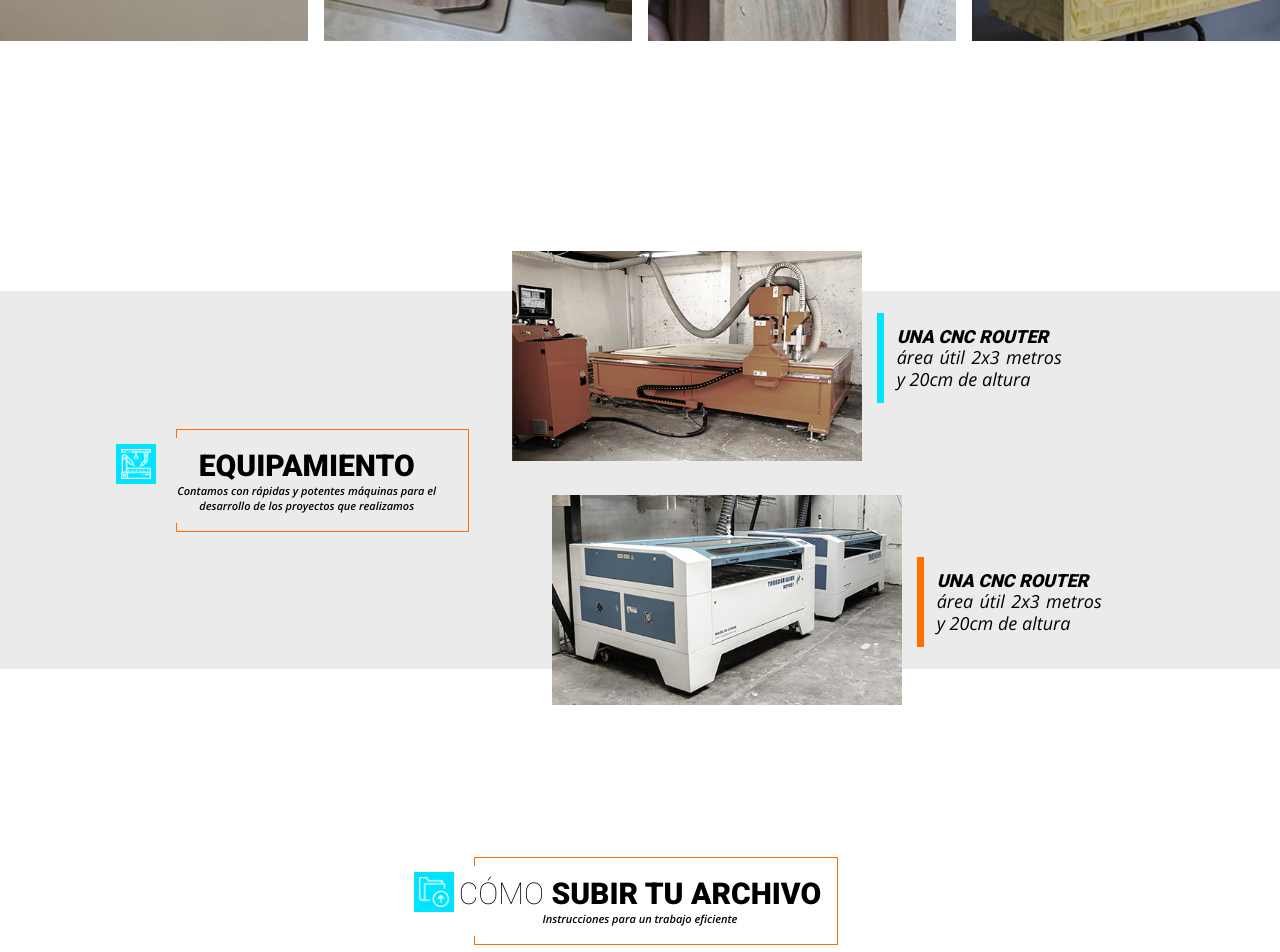
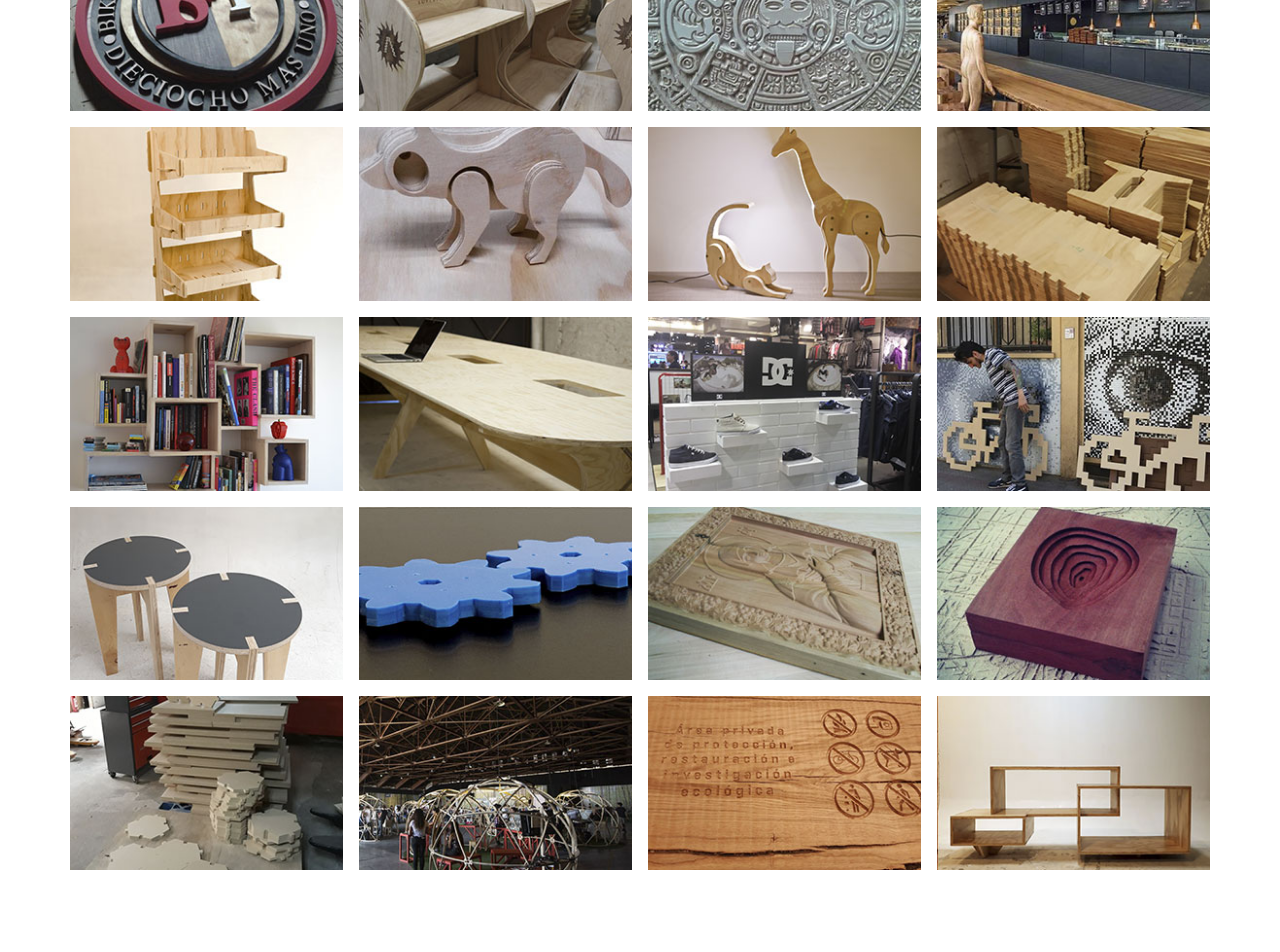
Before and after one commit to myrnaDev/orange, a React (Create React App) app: page / in a window 1280 px wide. Shown: the part 2240-3192 px from the top of the page. Built offline with nearby package versions, Linux system fonts and the light colour scheme.

Commit message:
box commit 3
Fixed hover for each box
Updated every image from box component

```diff
--- a/src/components/Box.js
+++ b/src/components/Box.js
@@ -4,33 +4,32 @@ import boxPhotos from './boxPhotos';
 
 function Box() {
   const boxPhotosArr = boxPhotos;
-  const [isHovered, setisHovered] = useState(false);
+  const [isHovered, setisHovered] = useState(-1);
 
-
-  function handleMouseEnter() {
-    setisHovered(true);
+  function handleMouseEnter(i) {
+    setisHovered(i);
   }
   function handleMouseLeave(index) {
-    setisHovered(false);
+    setisHovered(-1);
   }
 
   return (
     <>
-      {boxPhotosArr.map((boxP, index) => {
+      {boxPhotosArr.map((boxP, i) => {
         const { id, src, category, text } = boxP;
         return (
           <div className={`box ${category}`} key={id}>
-            <span className={"boxOverlay" + (isHovered ? " active" : "") } onMouseEnter={handleMouseEnter} onMouseLeave={handleMouseLeave}>
+            <span className={"boxOverlay" + (isHovered === i ? " active" : "") } onMouseEnter={()=> handleMouseEnter(i)} onMouseLeave={handleMouseLeave}>
               <span className="boxContent">
                 <span className="boxText">
                   {text}
                 </span>
                 <span className="boxIcon">
-                  <img src="../images/portfolio/more.png" alt="" />
+                  <img src="../images/portfolio/more.png" alt="más" />
                 </span>
               </span>
             </span>
-            <img src={src} alt="" />
+            <img src={src} alt={text} />
           </div>
         );
       })}
--- a/src/components/Nuestrotrabajo.css
+++ b/src/components/Nuestrotrabajo.css
@@ -1,12 +1,11 @@
 .boxGrid{
   display:grid;
-  grid-template-columns: repeat(auto-fit, minmax(250px, 1fr));
+  grid-template-columns: repeat(auto-fit, minmax(220px, 1fr));
   grid-column-gap: 1rem;
-  grid-row-gap:2rem;
+  grid-row-gap:0rem;
 }
 .boxGrid .box{
   width:100%;
-  height:30vh;
   object-fit: cover;
   margin:0 0 1rem 0;
 }
--- a/src/components/Nuestrotrabajo.js
+++ b/src/components/Nuestrotrabajo.js
@@ -18,8 +18,10 @@ function Nuestrotrabajo(){
           titlecolor="colorblack"
           subtitlecolor="colorblack"
         />
-        <div className="boxGrid">
-          <Box />
+        <div className="container">
+          <div className="boxGrid">
+            <Box />
+          </div>
         </div>
 
 
--- a/src/components/boxPhotos.js
+++ b/src/components/boxPhotos.js
@@ -46,6 +46,126 @@ const boxPhotos = [
     src: "../images/portfolio/t/router/router_02.jpg",
     category: "router",
     text: "Caja parlantes terciado"
+  },
+  {
+    id: 9,
+    src: "../images/portfolio/t/router/router_03.jpg",
+    category: "router",
+    text: "Carteles logos"
+  },
+  {
+    id: 10,
+    src: "../images/portfolio/t/router/router_04.jpg",
+    category: "router",
+    text: "Display"
+  },
+  {
+    id: 11,
+    src: "../images/portfolio/t/router/router_05.jpg",
+    category: "router",
+    text: "Escenografía Decoración"
+  },
+  {
+    id: 12,
+    src: "../images/portfolio/t/router/router_06.jpg",
+    category: "router",
+    text: "Escultura Lenga"
+  },
+  {
+    id: 13,
+    src: "../images/portfolio/t/router/router_07.jpg",
+    category: "router",
+    text: "Estantes"
+  },
+  {
+    id: 14,
+    src: "../images/portfolio/t/router/router_08.jpg",
+    category: "router",
+    text: "Juguetes"
+  },
+  {
+    id: 15,
+    src: "../images/portfolio/t/router/router_09.jpg",
+    category: "router",
+    text: "Lámparas animales"
+  },
+  {
+    id: 16,
+    src: "../images/portfolio/t/router/router_10.jpg",
+    category: "router",
+    text: "Misceláneo"
+  },
+  {
+    id: 17,
+    src: "../images/portfolio/t/router/router_11.jpg",
+    category: "router",
+    text: "Mobiliario"
+  },
+  {
+    id: 18,
+    src: "../images/portfolio/t/router/router_12.jpg",
+    category: "router",
+    text: "Mobiliario oficina"
+  },
+  {
+    id: 19,
+    src: "../images/portfolio/t/router/router_13.jpg",
+    category: "router",
+    text: "Mobiliario retail"
+  },
+  {
+    id: 20,
+    src: "../images/portfolio/t/router/router_14.jpg",
+    category: "router",
+    text: "Obras artísticas"
+  },
+  {
+    id: 21,
+    src: "../images/portfolio/t/router/router_15.jpg",
+    category: "router",
+    text: "Pisos Terciado Melamina"
+  },
+  {
+    id: 22,
+    src: "../images/portfolio/t/router/router_16.jpg",
+    category: "router",
+    text: "Plásticos Técnicos"
+  },
+  {
+    id: 23,
+    src: "../images/portfolio/t/router/router_17.jpg",
+    category: "router",
+    text: "Proyectos 3D"
+  },
+  {
+    id: 24,
+    src: "../images/portfolio/t/router/router_18.jpg",
+    category: "router",
+    text: "Rack TV"
+  },
+  {
+    id: 25,
+    src: "../images/portfolio/t/router/router_19.jpg",
+    category: "router",
+    text: "Regalos Corporativos"
+  },
+  {
+    id: 26,
+    src: "../images/portfolio/t/router/router_20.jpg",
+    category: "router",
+    text: "Revestimiento"
+  },
+  {
+    id: 27,
+    src: "../images/portfolio/t/router/router_21.jpg",
+    category: "router",
+    text: "Stands Ferias"
+  },
+  {
+    id: 28,
+    src: "../images/portfolio/t/router/router_22.jpg",
+    category: "router",
+    text: "Tallado Tablón Cartel"
   }
 ];
 export default boxPhotos;
```
Also changed, not shown: public/images/portfolio/laser_01.jpg (deleted).
